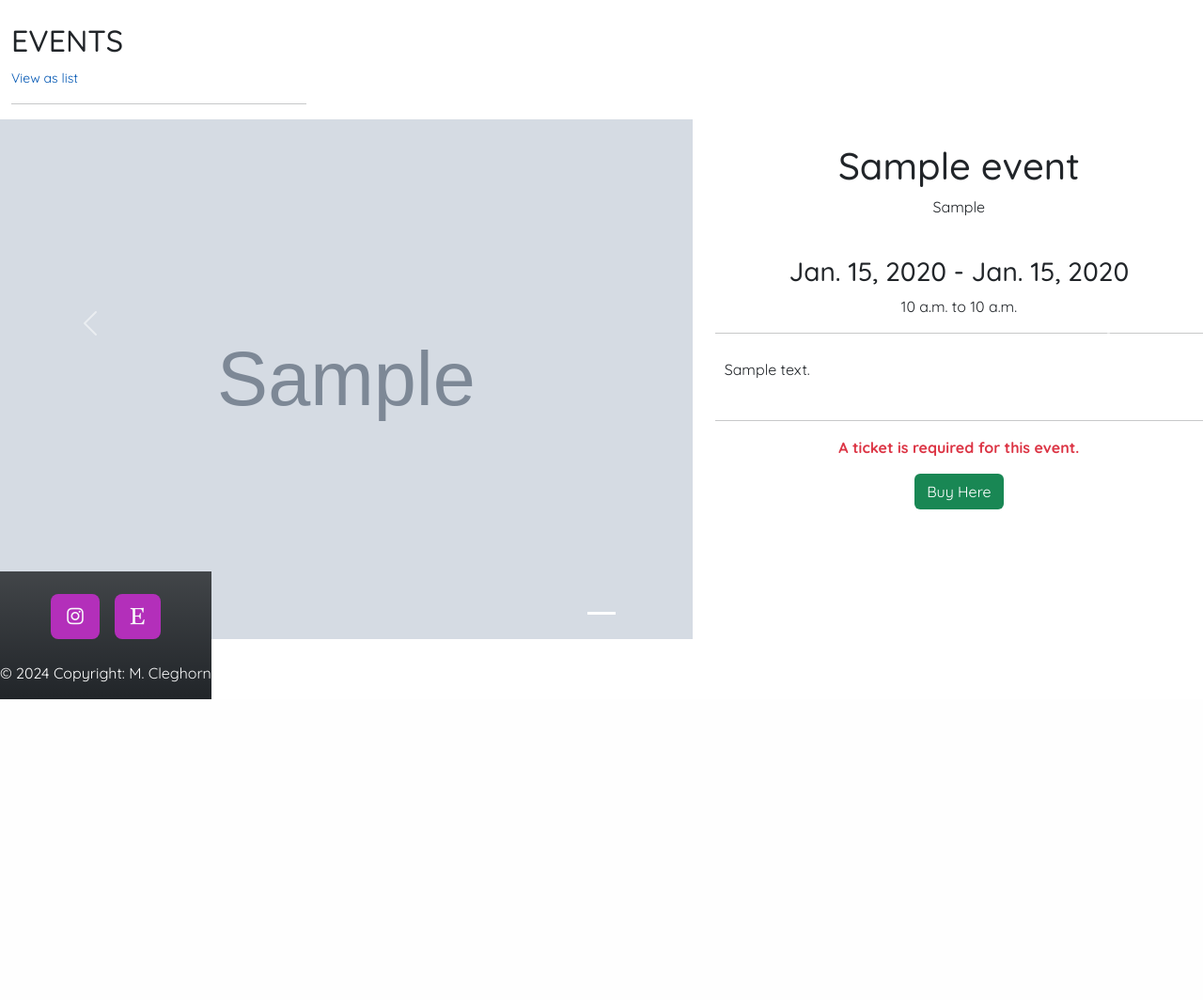
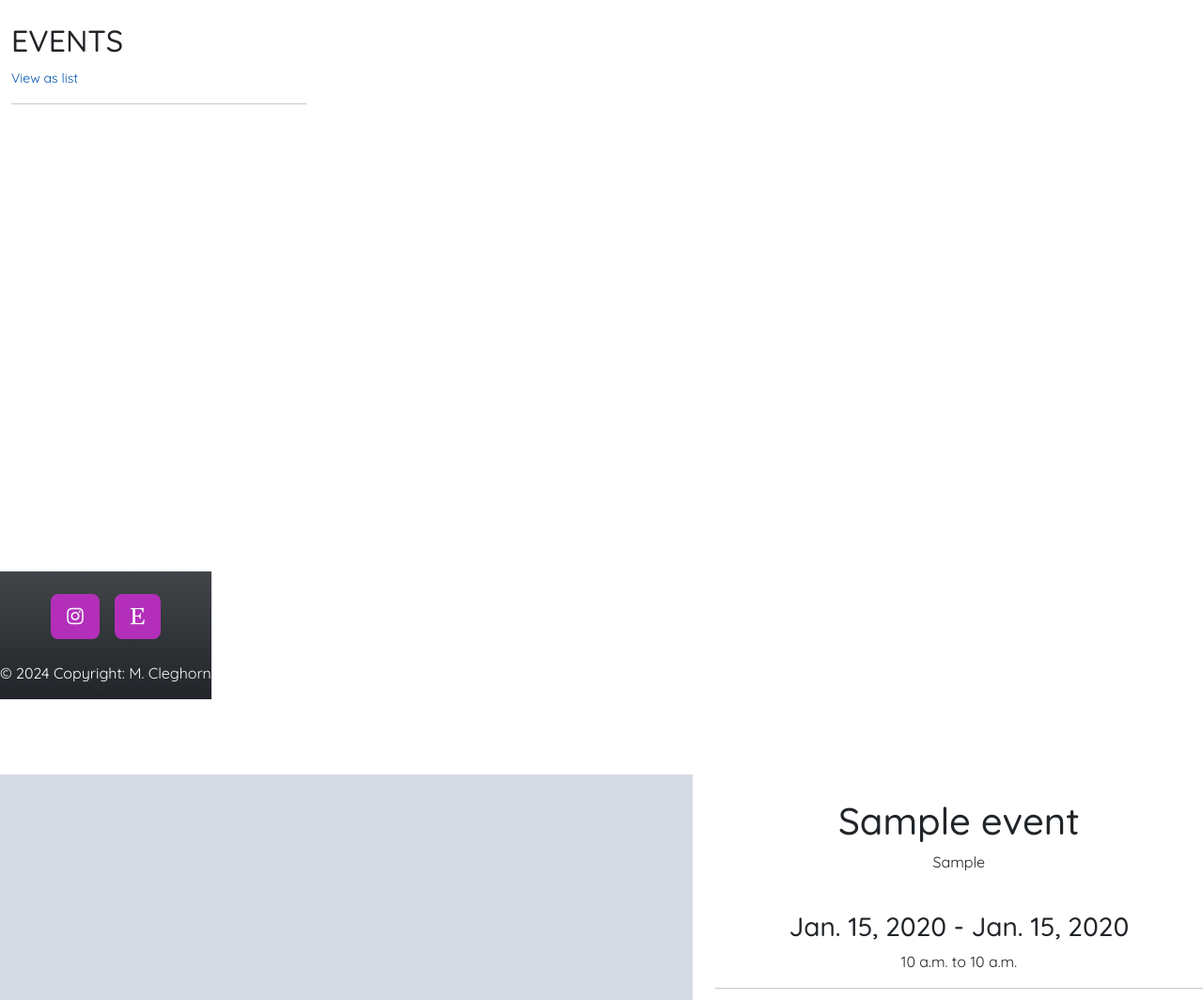
Before and after one commit to Cleg83/sew_crafty_project, a Django app: page /events/ in a window 1280 px wide. Shown: the part 56-1120 px from the top of the page at 94% size. Before the commit the page ends 800 px from the top, so only its background shows below. Run offline with Django 5.2, Linux system fonts and the light colour scheme; tables that the repository leaves empty hold one stand-in row (values such as "Sample post"); grey boxes marked "Sample" are stand-in pictures; some libraries are stand-ins or nearby versions.

Commit message:
Add min-vh-100 class to containers on events pages

```diff
--- a/events/templates/events/add_event.html
+++ b/events/templates/events/add_event.html
@@ -4,7 +4,7 @@
 
 {% block content %}
 
-    <div class="container-fluid container-top-margin-lg">
+    <div class="container-fluid container-top-margin-lg min-vh-100">
         <div class="row">
             <div class="col">
                 <h2 class="text-dark text-uppercase">Add Event</h2>
--- a/events/templates/events/edit_event.html
+++ b/events/templates/events/edit_event.html
@@ -4,7 +4,7 @@
 
 {% block content %}
 
-    <div class="container-fluid container-top-margin-lg">
+    <div class="container-fluid container-top-margin-lg min-vh-100">
         <div class="row">
             <div class="col">
                 <h2 class="text-dark text-uppercase">Edit Event</h2>
--- a/events/templates/events/events.html
+++ b/events/templates/events/events.html
@@ -3,7 +3,7 @@
 {% load static %}
 
 {% block content %}
-    <div class="container-fluid container-top-margin-lg">
+    <div class="container-fluid container-top-margin-lg min-vh-100">
         <div class="row">
             <div class="col">
                 <h2 class="text-dark text-uppercase">Events</h2>
--- a/events/templates/events/events_list_view.html
+++ b/events/templates/events/events_list_view.html
@@ -3,7 +3,7 @@
 {% load static %}
 
 {% block content %}
-<div class="container-fluid container-top-margin-lg">
+<div class="container-fluid container-top-margin-lg min-vh-100">
     <div class="row">
         <div class="col">
             <h2 class="text-dark text-uppercase">Events</h2>
--- a/events/templates/events/manage_events.html
+++ b/events/templates/events/manage_events.html
@@ -3,7 +3,7 @@
 {% load static %}
 
 {% block content %}
-<div class="container-fluid container-top-margin-lg">
+<div class="container-fluid container-top-margin-lg min-vh-100">
     <div class="row">
         <div class="col">
             <h2 class="text-dark text-uppercase">Manage Events</h2>
```
